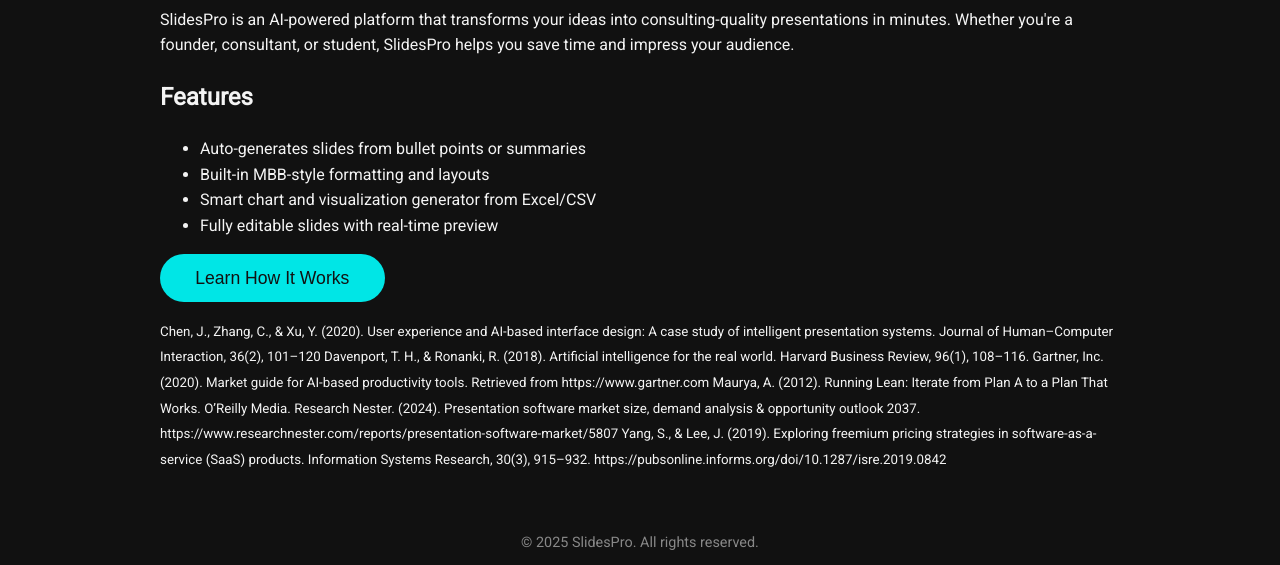
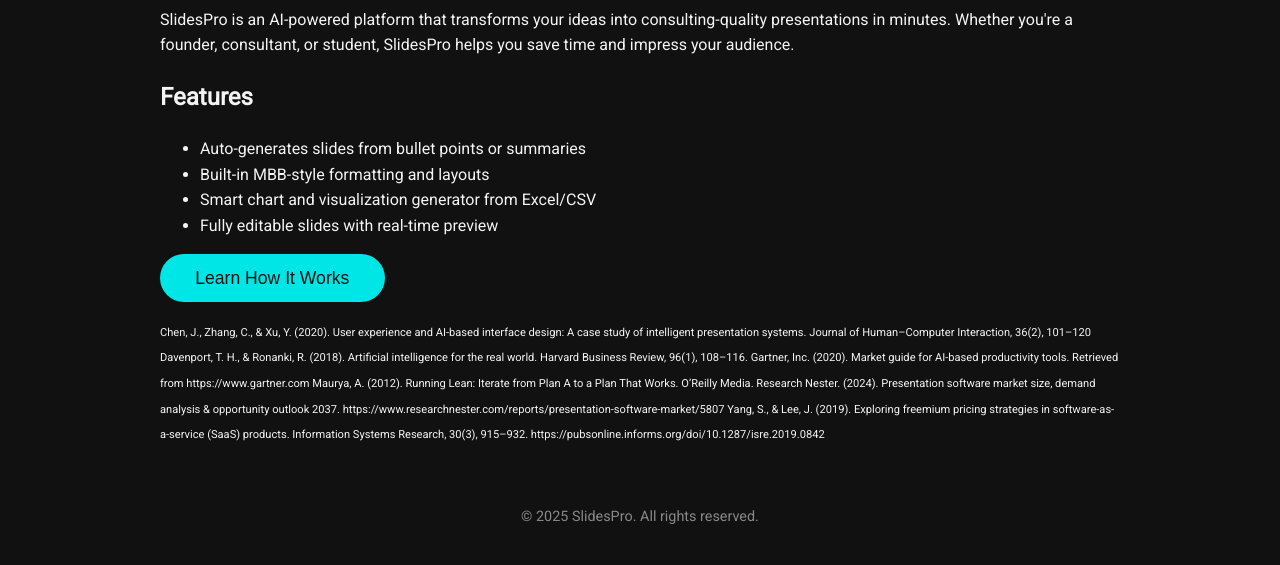
Before and after one commit to SenseiAK/67250TermProject, a plain HTML site: page index.html in a window 1280 px wide. Shown: the part 393-958 px from the top of the page. After the commit the page ends 932 px from the top, so only its background shows below. Drawn offline with Linux system fonts and the light colour scheme.

Commit message:
Update index.html

```diff
--- a/index.html
+++ b/index.html
@@ -39,7 +39,7 @@
   </ul>
 
   <p><a href="views/howitworks.html"><button class="cta-button">Learn How It Works</button></a></p>
-  <p><small>
+  <p><small><small>
 Chen, J., Zhang, C., & Xu, Y. (2020). User experience and AI-based interface design: A case study of intelligent presentation systems. Journal of Human–Computer Interaction, 36(2), 101–120
 
 Davenport, T. H., & Ronanki, R. (2018). Artificial intelligence for the real world. Harvard Business Review, 96(1), 108–116.
@@ -51,7 +51,7 @@ Maurya, A. (2012). Running Lean: Iterate from Plan A to a Plan That Works. O’R
 Research Nester. (2024). Presentation software market size, demand analysis & opportunity outlook 2037. https://www.researchnester.com/reports/presentation-software-market/5807
 
 Yang, S., & Lee, J. (2019). Exploring freemium pricing strategies in software-as-a-service (SaaS) products. Information Systems Research, 30(3), 915–932. https://pubsonline.informs.org/doi/10.1287/isre.2019.0842
-  </small></p>
+  </small></small></p>
 </main>
 
   <footer>&copy; 2025 SlidesPro. All rights reserved.</footer>
```
